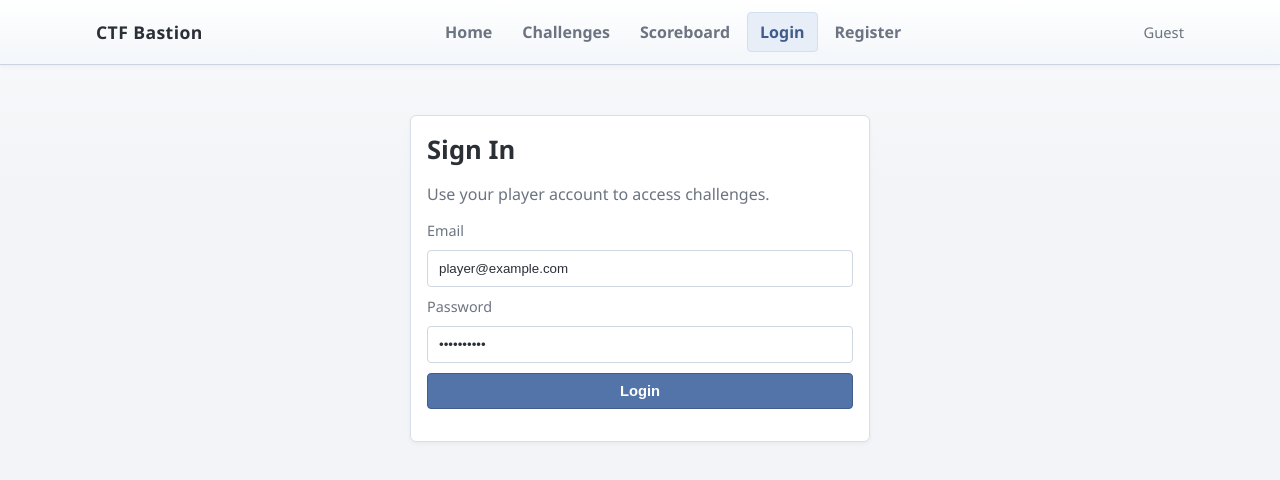
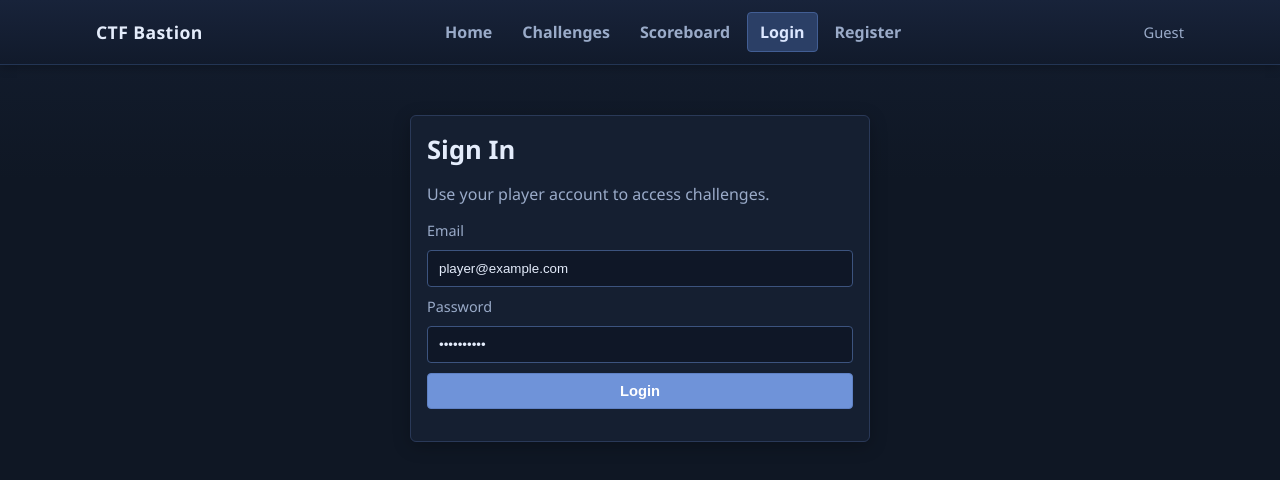
Before and after one commit to cryptic-stack/probable-adventure, a React (Vite) app in the folder ctf-bastion/frontend-react/: page /login in a window 1280 px wide. Shown: the top 480 px of the page. Built offline with nearby package versions, Linux system fonts and the light colour scheme.

Commit message:
Set frontend dark theme as default

```diff
--- a/ctf-bastion/frontend-react/src/styles.css
+++ b/ctf-bastion/frontend-react/src/styles.css
@@ -1,14 +1,14 @@
 :root {
-  --bg: #f3f4f7;
-  --surface: #ffffff;
-  --surface-muted: #fafbfd;
-  --border: #d8dee7;
-  --text: #2b2f36;
-  --text-muted: #6b7480;
-  --brand: #5274a8;
-  --brand-dark: #3f5c8a;
-  --success: #2f8f4e;
-  --danger: #bf3f45;
+  --bg: #0f1724;
+  --surface: #151f31;
+  --surface-muted: #1b2740;
+  --border: #2a3958;
+  --text: #e4ecfb;
+  --text-muted: #9aabc9;
+  --brand: #6f93d9;
+  --brand-dark: #5f81c4;
+  --success: #55cc80;
+  --danger: #ff7d85;
 }
 
 * {
@@ -21,11 +21,11 @@ body {
   font-family: "Source Sans Pro", "Segoe UI", Tahoma, sans-serif;
   color: var(--text);
   background:
-    linear-gradient(#f9fafc, #f3f4f7 180px),
+    linear-gradient(#131d2f, #0f1724 180px),
     repeating-linear-gradient(
       45deg,
-      rgba(82, 116, 168, 0.04) 0,
-      rgba(82, 116, 168, 0.04) 8px,
+      rgba(111, 147, 217, 0.08) 0,
+      rgba(111, 147, 217, 0.08) 8px,
       transparent 8px,
       transparent 16px
     );
@@ -41,9 +41,9 @@ a {
 }
 
 .shell-header {
-  border-bottom: 1px solid #ccd3de;
-  background: linear-gradient(180deg, #ffffff 0%, #f3f6fa 100%);
-  box-shadow: 0 2px 4px rgba(15, 23, 42, 0.04);
+  border-bottom: 1px solid #233554;
+  background: linear-gradient(180deg, #18233a 0%, #111a2b 100%);
+  box-shadow: 0 2px 10px rgba(0, 0, 0, 0.25);
 }
 
 .shell-header-inner {
@@ -78,14 +78,14 @@ a {
 }
 
 .nav a.active {
-  color: var(--brand-dark);
-  background: #e8eef7;
-  border-color: #d2dfef;
+  color: #dce7ff;
+  background: #2b3f66;
+  border-color: #425e94;
 }
 
 .nav a:hover {
-  color: var(--brand-dark);
-  background: #eef3fa;
+  color: #dce7ff;
+  background: #243858;
 }
 
 .user-chip {
@@ -104,7 +104,7 @@ a {
   border-radius: 6px;
   background: var(--surface);
   padding: 16px;
-  box-shadow: 0 2px 4px rgba(15, 23, 42, 0.04);
+  box-shadow: 0 4px 18px rgba(0, 0, 0, 0.24);
 }
 
 .page-stack {
@@ -171,18 +171,18 @@ label {
 input,
 select {
   width: 100%;
-  border: 1px solid #cfd7e2;
+  border: 1px solid #3c537e;
   border-radius: 4px;
   padding: 10px 11px;
   color: var(--text);
-  background: #fff;
+  background: #0f1727;
   outline: none;
 }
 
 input:focus,
 select:focus {
-  border-color: #91a8ca;
-  box-shadow: 0 0 0 2px rgba(82, 116, 168, 0.15);
+  border-color: #79a1f2;
+  box-shadow: 0 0 0 2px rgba(111, 147, 217, 0.25);
 }
 
 button {
@@ -201,13 +201,13 @@ button:hover {
 }
 
 button.secondary {
-  border-color: #c6cfdd;
-  background: #fff;
-  color: #4d5b70;
+  border-color: #3f547e;
+  background: #1a2942;
+  color: #c8d6f3;
 }
 
 button.secondary:hover {
-  background: #f3f6fa;
+  background: #243756;
 }
 
 .ok {
@@ -240,17 +240,17 @@ th,
 td {
   text-align: left;
   padding: 10px 12px;
-  border-bottom: 1px solid #e7ebf0;
+  border-bottom: 1px solid #243754;
   font-size: 0.93rem;
 }
 
 th {
-  background: #f4f7fb;
-  color: #566175;
+  background: #1c2a44;
+  color: #a7bbdf;
 }
 
 tr.selected {
-  background: #edf3fb;
+  background: #243756;
 }
 
 .chip {
@@ -259,13 +259,13 @@ tr.selected {
   padding: 3px 8px;
   font-size: 0.75rem;
   font-weight: 700;
-  background: #e8eef8;
-  color: #4f6692;
+  background: #2b3f66;
+  color: #bfd3fb;
 }
 
 .terminal-wrap {
   margin-top: 12px;
-  border: 1px solid #d6dde8;
+  border: 1px solid #2f4060;
   border-radius: 6px;
   overflow: hidden;
 }
```
